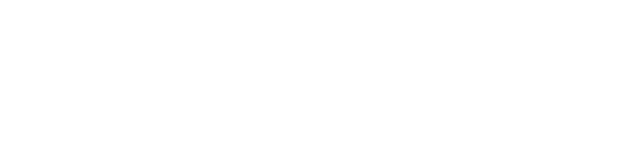
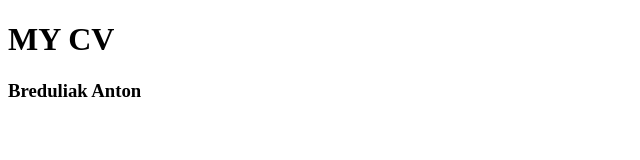
Before and after one commit to ZorchonocK/rsschool-cv, a plain HTML site: page index.html in a window 1280 px wide. Shown: the whole page, without its empty margins (0-640 px from the left). Drawn offline with Linux system fonts and the light colour scheme.

Commit message:
feat: update index.html file

```diff
--- a/index.html
+++ b/index.html
@@ -4,11 +4,13 @@
     <meta charset="UTF-8">
     <meta http-equiv="X-UA-Compatible" content="IE=edge">
     <meta name="viewport" content="width=device-width, initial-scale=1.0">
-    <title>Document</title>
+    <title>CV by Breduliak</title>
 </head>
 <body>
 
+  <h1>MY CV</h1>
 
+  <h3>Breduliak Anton</h3>
 
 </body>
 </html>
```
